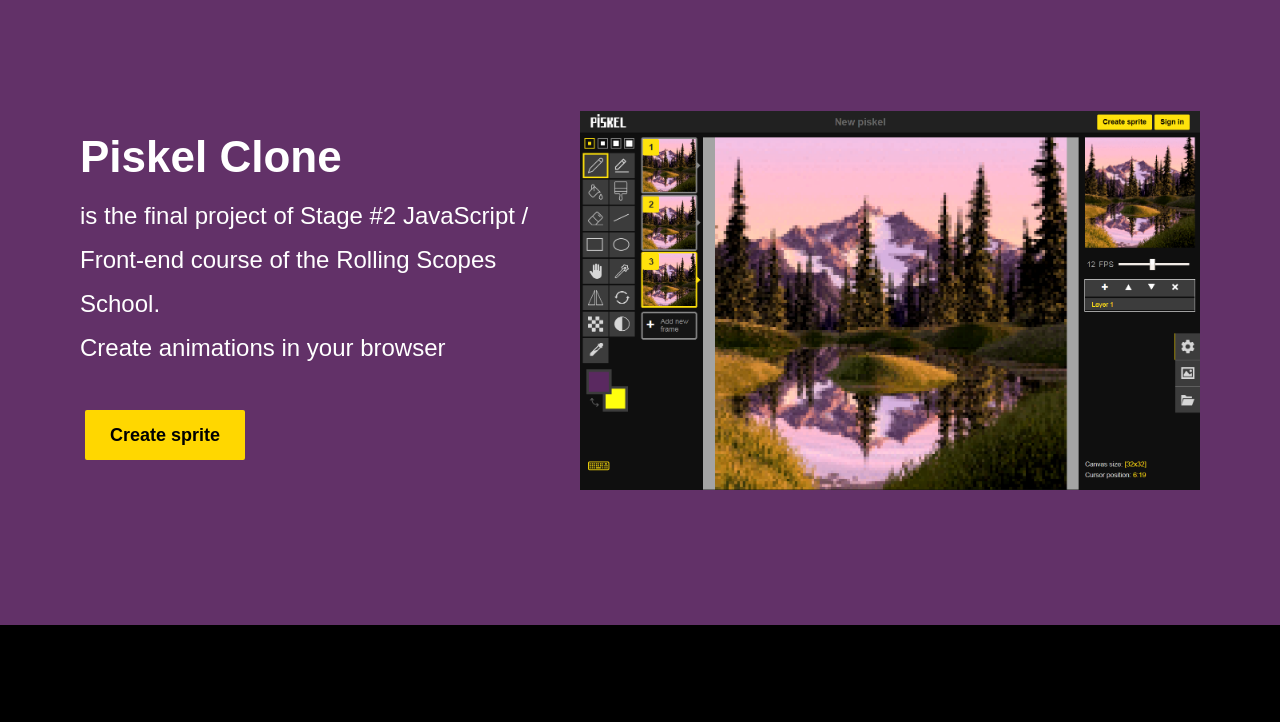
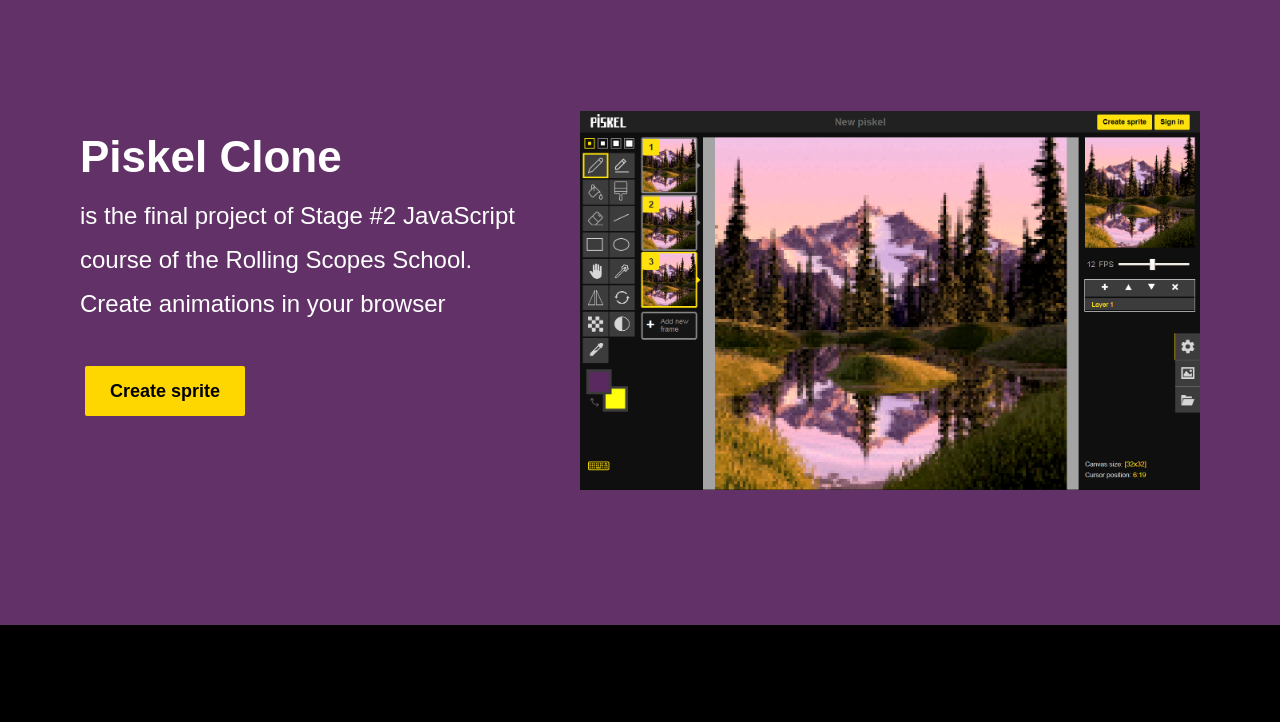
Before and after one commit to irinainina/piskel-clone, a plain HTML site: page index.html in a window 1280 px wide. Shown: the part 52-774 px from the top of the page. Drawn offline with Linux system fonts and the light colour scheme.

Commit message:
Update index.html

```diff
--- a/index.html
+++ b/index.html
@@ -25,7 +25,7 @@
     <section class="main-title">
      <div class="main-title-container">
       <p class="title-text">
-        <span class="span-name">Piskel Clone</span> is the final project of Stage #2 <a href="https://rs.school/js/index.html">JavaScript / Front-end course </a> of the Rolling Scopes School.
+        <span class="span-name">Piskel Clone</span> is the final project of Stage #2 <a href="https://rs.school/js/index.html">JavaScript course </a> of the Rolling Scopes School.
         <span class="span-create">
           Create animations in your browser
         </span>
```
